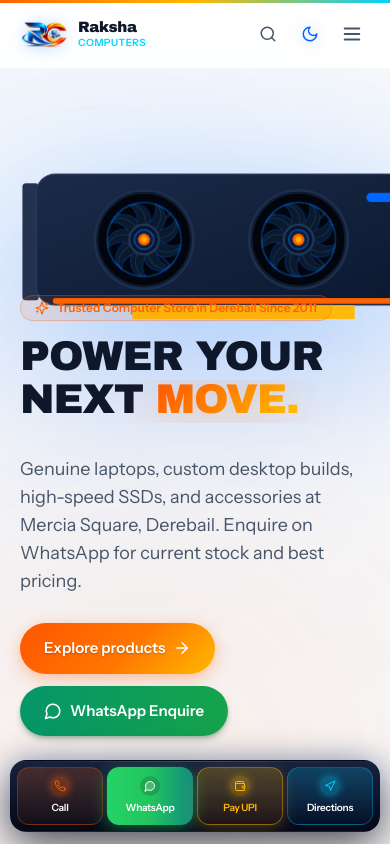
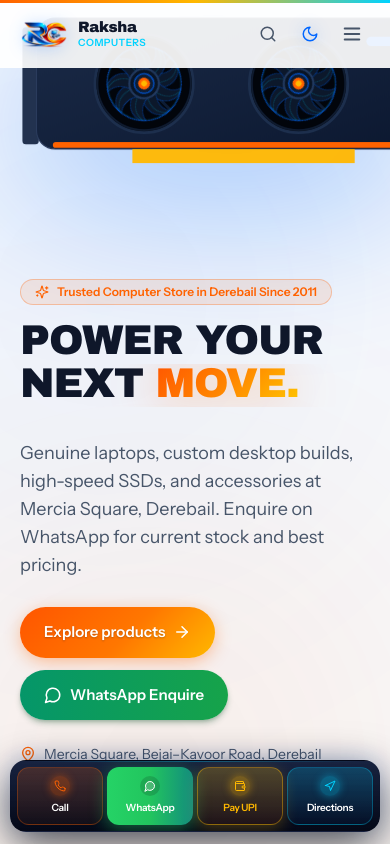
Before and after one commit to Chetannaik698/Raksha-Computers, a React (Vite) app: page / in a window 390 px wide. Shown: the top 844 px of the page. Built offline with nearby package versions, Linux system fonts and the light colour scheme; a web font is replaced by a local one.

Commit message:
Adjust mobile hero animation position to create gap above text

```diff
--- a/src/pages/Home.tsx
+++ b/src/pages/Home.tsx
@@ -33,7 +33,7 @@
   return (
     <>
       {/* HERO */}
-      <section className="relative isolate flex min-h-[100svh] items-end overflow-hidden pb-16 pt-32 md:items-center md:pb-10">
+      <section className="relative isolate flex min-h-[100svh] items-end overflow-hidden pb-20 pt-32 md:items-center md:pb-10">
         <motion.div
           animate={reduce ? undefined : { scale: [1, 1.08, 1], opacity: [0.22, 0.32, 0.22] }}
           transition={{ duration: 7, ease: 'easeInOut', repeat: Infinity }}
@@ -50,7 +50,7 @@
           initial={reduce ? false : { x: 120, opacity: 0, rotate: -6 }}
           animate={{ x: 0, opacity: 1, rotate: 0 }}
           transition={{ duration: 1.2, delay: 0.3, ease: [0.2, 0.8, 0.2, 1] }}
-          className="absolute -right-[18%] top-[9%] -z-10 w-[120%] max-w-[1100px] opacity-60 md:-right-[6%] md:top-[12%] md:w-[68%] md:opacity-100"
+          className="absolute -right-[18%] -top-20 sm:-top-12 -z-10 w-[120%] max-w-[1100px] opacity-60 md:-right-[6%] md:top-[12%] md:w-[68%] md:opacity-100"
         >
           {/* Subtle floating bobbing animation */}
           <motion.div
```
